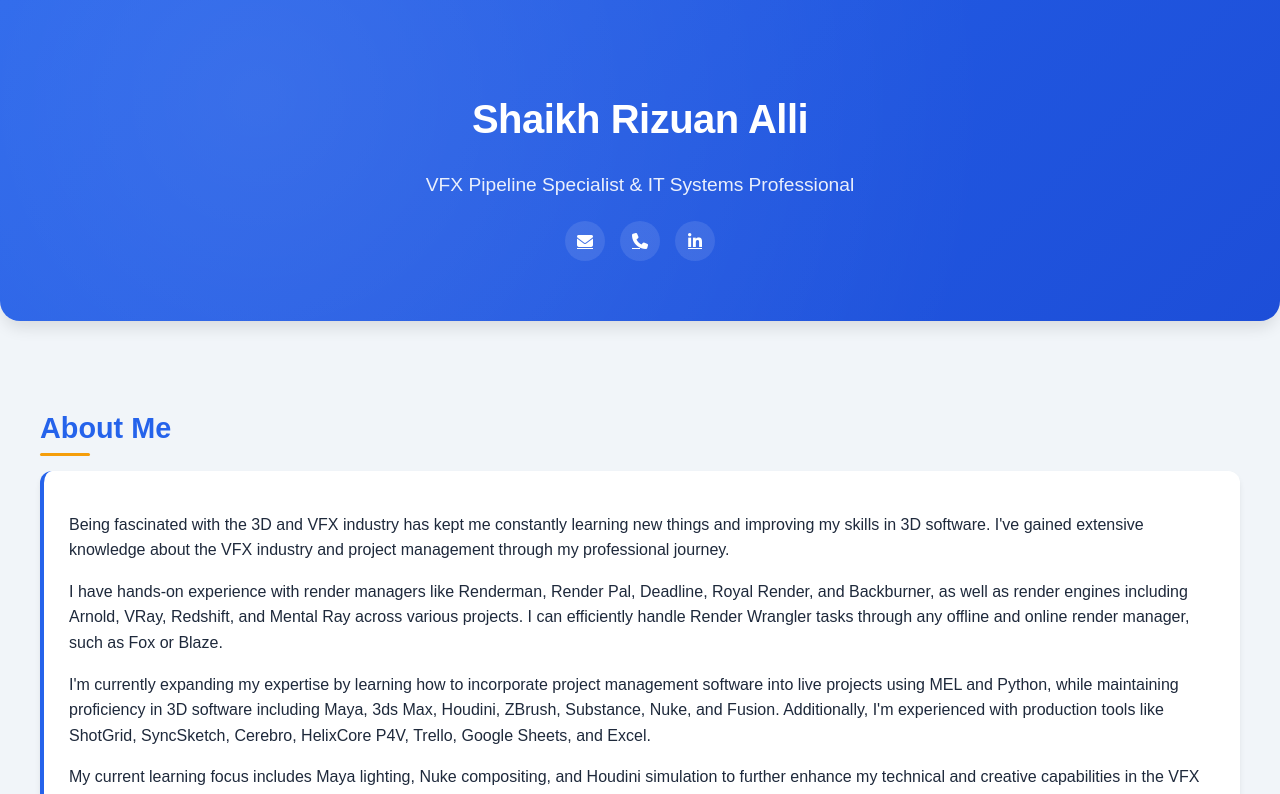
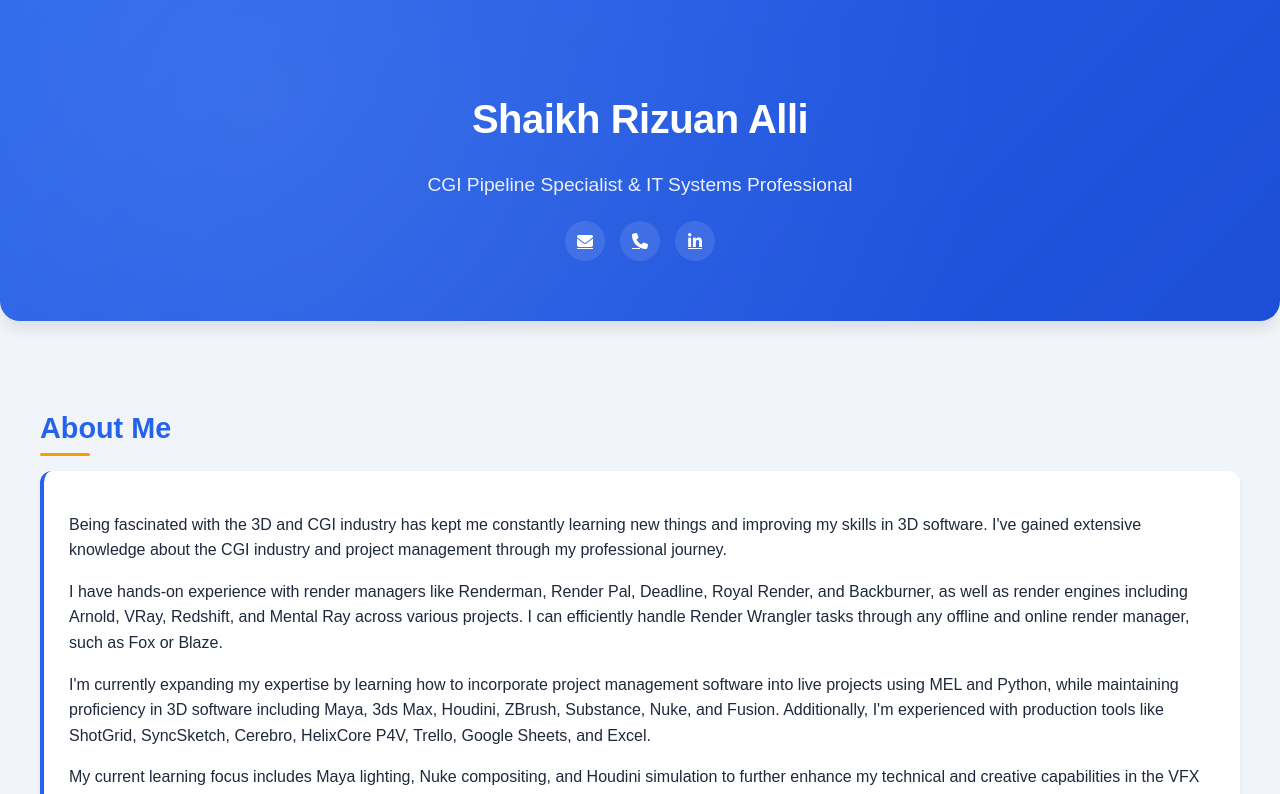
Before and after one commit to Riz1Alli/Riz1Alli.github.io, a plain HTML site: page index.html in a window 1280 px wide. Shown: the top 794 px of the page. Drawn offline with Linux system fonts and the light colour scheme.

Commit message:
Add files via upload

```diff
--- a/index.html
+++ b/index.html
@@ -444,7 +444,7 @@
             <!-- Add your profile picture here -->
             <!-- <img src="your-profile-pic.jpg" alt="Shaikh Rizuan Alli" class="profile-pic"> -->
             <h1>Shaikh Rizuan Alli</h1>
-            <p class="tagline">VFX Pipeline Specialist & IT Systems Professional</p>
+            <p class="tagline">CGI Pipeline Specialist & IT Systems Professional</p>
             <div class="social-links">
                 <a href="mailto:shaikhralli@gmail.com" aria-label="Email"><i class="fas fa-envelope"></i></a>
                 <a href="tel:+919804865825" aria-label="Phone"><i class="fas fa-phone"></i></a>
@@ -457,7 +457,7 @@
         <section class="section">
             <h2>About Me</h2>
             <div class="card">
-                <p>Being fascinated with the 3D and VFX industry has kept me constantly learning new things and improving my skills in 3D software. I've gained extensive knowledge about the VFX industry and project management through my professional journey.</p>
+                <p>Being fascinated with the 3D and CGI industry has kept me constantly learning new things and improving my skills in 3D software. I've gained extensive knowledge about the CGI industry and project management through my professional journey.</p>
 
                 <p>I have hands-on experience with render managers like Renderman, Render Pal, Deadline, Royal Render, and Backburner, as well as render engines including Arnold, VRay, Redshift, and Mental Ray across various projects. I can efficiently handle Render Wrangler tasks through any offline and online render manager, such as Fox or Blaze.</p>
 
```
